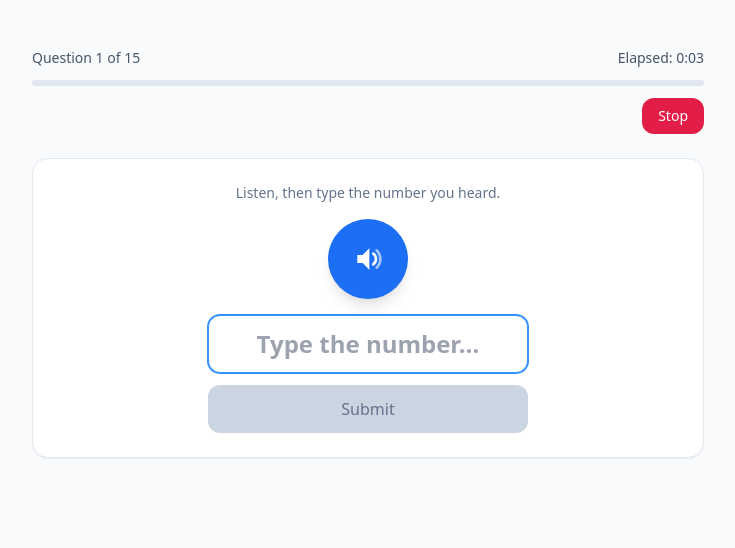
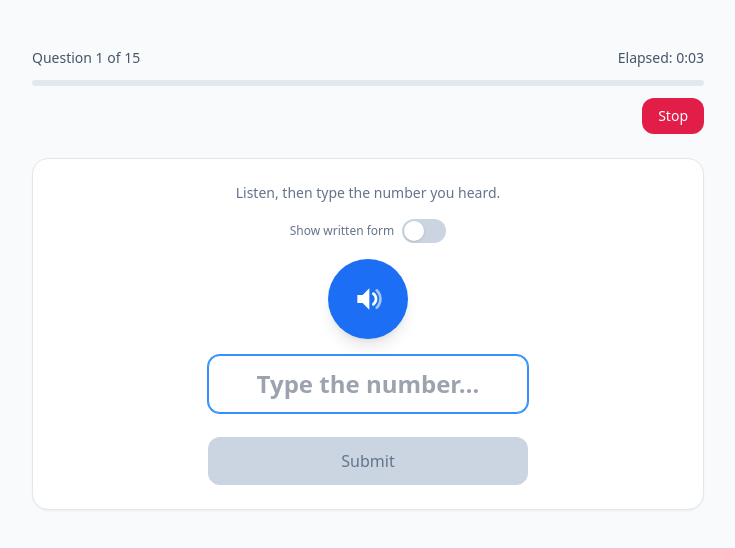
Before and after one commit to bdz66/italian-numbers-web-practice, a Next.js app: page / in a window 1280 px wide. Both pictures are taken after a click on the button "Start practice". Shown: the top 548 px of the page, without its empty margins (272-1007 px from the left). Built offline with nearby package versions, Linux system fonts and the light colour scheme.

Commit message:
- display numbers in text in listening mode

```diff
--- a/components/practice/ListeningQuestion.tsx
+++ b/components/practice/ListeningQuestion.tsx
@@ -2,10 +2,13 @@
 
 import { useEffect, useRef, useState, type FormEvent } from 'react';
 import { Button } from '@/components/ui/Button';
+import { Switch } from '@/components/ui/Switch';
+import { useLocalStorage } from '@/hooks/useLocalStorage';
 import { useSpeechSynthesis } from '@/hooks/useSpeechSynthesis';
 import { useI18n } from '@/lib/i18n/I18nProvider';
 import { getNumberLanguage, type NumberLanguageCode } from '@/lib/numbers/registry';
 import type { QuestionResult } from '@/lib/session/types';
+import { STORAGE_KEYS } from '@/lib/storage/localStorage';
 
 interface ListeningQuestionProps {
   number: number;
@@ -19,6 +22,7 @@ export function ListeningQuestion({ number, languageCode, onComplete }: Listenin
   const { t } = useI18n();
   const language = getNumberLanguage(languageCode);
   const { supported, hasVoiceForLang, speakText } = useSpeechSynthesis(language.speechLang);
+  const [showWritten, setShowWritten] = useLocalStorage(STORAGE_KEYS.showWrittenForm, false);
   const [inputValue, setInputValue] = useState('');
   const [feedback, setFeedback] = useState<{ correct: boolean } | null>(null);
   const presentedAtRef = useRef(0);
@@ -53,6 +57,15 @@ export function ListeningQuestion({ number, languageCode, onComplete }: Listenin
     <div className="space-y-4 text-center">
       <p className="text-sm text-slate-500 dark:text-slate-400">{t('practice.listening.prompt')}</p>
 
+      <div className="flex justify-center">
+        <Switch
+          id="show-written-form"
+          checked={showWritten}
+          onChange={setShowWritten}
+          label={t('practice.listening.showWritten')}
+        />
+      </div>
+
       {!hasVoiceForLang ? (
         <p className="text-xs text-amber-600 dark:text-amber-400">{t('practice.voiceWarning')}</p>
       ) : null}
@@ -80,6 +93,22 @@ export function ListeningQuestion({ number, languageCode, onComplete }: Listenin
           placeholder={t('practice.listening.placeholder')}
           className="w-full rounded-xl border border-slate-300 bg-white px-4 py-3 text-center text-2xl font-semibold text-slate-900 focus:border-brand-500 focus:outline-none focus:ring-1 focus:ring-brand-500 dark:border-slate-700 dark:bg-slate-800 dark:text-slate-100"
         />
+
+        <div
+          className={`grid w-full transition-all duration-300 ease-out ${
+            showWritten ? 'grid-rows-[1fr] opacity-100' : 'grid-rows-[0fr] opacity-0'
+          }`}
+        >
+          <div className="overflow-hidden">
+            <p
+              lang="it"
+              className="[overflow-wrap:anywhere] [hyphens:auto] rounded-xl bg-brand-50 px-4 py-2 text-xl font-semibold leading-snug text-brand-700 dark:bg-slate-800 dark:text-brand-300"
+            >
+              {language.toWords(number)}
+            </p>
+          </div>
+        </div>
+
         <Button type="submit" size="lg" className="w-full" disabled={Boolean(feedback) || inputValue.trim() === ''}>
           {t('practice.listening.submit')}
         </Button>
--- /dev/null
+++ b/components/ui/Switch.tsx
@@ -0,0 +1,28 @@
+'use client';
+
+interface SwitchProps {
+  checked: boolean;
+  onChange: (checked: boolean) => void;
+  label: string;
+  id?: string;
+}
+
+export function Switch({ checked, onChange, label, id }: SwitchProps) {
+  return (
+    <label htmlFor={id} className="inline-flex cursor-pointer select-none items-center gap-2">
+      <span className="text-xs font-medium text-slate-500 dark:text-slate-400">{label}</span>
+      <span className="relative inline-flex h-6 w-11 shrink-0 items-center">
+        <input
+          id={id}
+          type="checkbox"
+          role="switch"
+          checked={checked}
+          onChange={(e) => onChange(e.target.checked)}
+          className="peer sr-only"
+        />
+        <span className="absolute inset-0 rounded-full bg-slate-300 transition-colors peer-checked:bg-brand-600 peer-focus-visible:outline peer-focus-visible:outline-2 peer-focus-visible:outline-offset-2 peer-focus-visible:outline-brand-600 dark:bg-slate-600" />
+        <span className="absolute left-0.5 h-5 w-5 rounded-full bg-white shadow transition-transform peer-checked:translate-x-5" />
+      </span>
+    </label>
+  );
+}
--- a/lib/i18n/dictionary.ts
+++ b/lib/i18n/dictionary.ts
@@ -59,6 +59,7 @@ const en: Dictionary = {
   'practice.listening.replay': 'Repeat',
   'practice.listening.placeholder': 'Type the number…',
   'practice.listening.submit': 'Submit',
+  'practice.listening.showWritten': 'Show written form',
   'practice.speaking.prompt': 'Say this number in Italian.',
   'practice.speaking.gate.prompt': "Tap once to turn on the mic — it'll stay on for the whole session, no need to tap again between numbers.",
   'practice.speaking.start': 'Tap to start',
@@ -143,6 +144,7 @@ const it: Dictionary = {
   'practice.listening.replay': 'Ripeti',
   'practice.listening.placeholder': 'Scrivi il numero…',
   'practice.listening.submit': 'Invia',
+  'practice.listening.showWritten': 'Mostra forma scritta',
   'practice.speaking.prompt': 'Di’ questo numero in italiano.',
   'practice.speaking.gate.prompt':
     'Tocca una volta per attivare il microfono: resterà attivo per tutta la sessione, non serve toccare di nuovo tra un numero e l’altro.',
--- a/lib/storage/localStorage.ts
+++ b/lib/storage/localStorage.ts
@@ -2,6 +2,7 @@ export const STORAGE_KEYS = {
   settings: 'inp:settings:v1',
   uiLanguage: 'inp:ui-language:v1',
   history: 'inp:history:v1',
+  showWrittenForm: 'inp:show-written-form:v1',
 } as const;
 
 /** Imperative (non-hook) read, for use outside React state — e.g. appending history after a session ends. */
```
